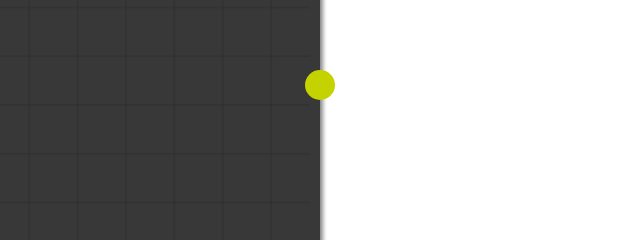
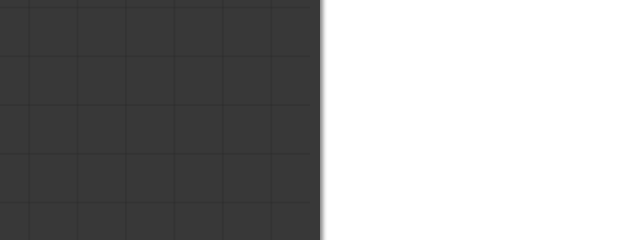
Before and after one commit to Enjeer/Miran, a website: page public/map.html in a window 1280 px wide. Shown: the part 315-555 px from the top of the page, 320-960 px from the left. Drawn offline with Linux system fonts and the light colour scheme.

Commit message:
delete pinpoint

```diff
--- a/public/css/map.css
+++ b/public/css/map.css
@@ -99,10 +99,5 @@
 }
 
 .pinpoint{
-    position: absolute;
-    z-index: 100;
-    width: 30px;
-    height: 30px;
-    background-color: var(--main-color);
-    border-radius: 100px;
+    display: none;
 }
```
